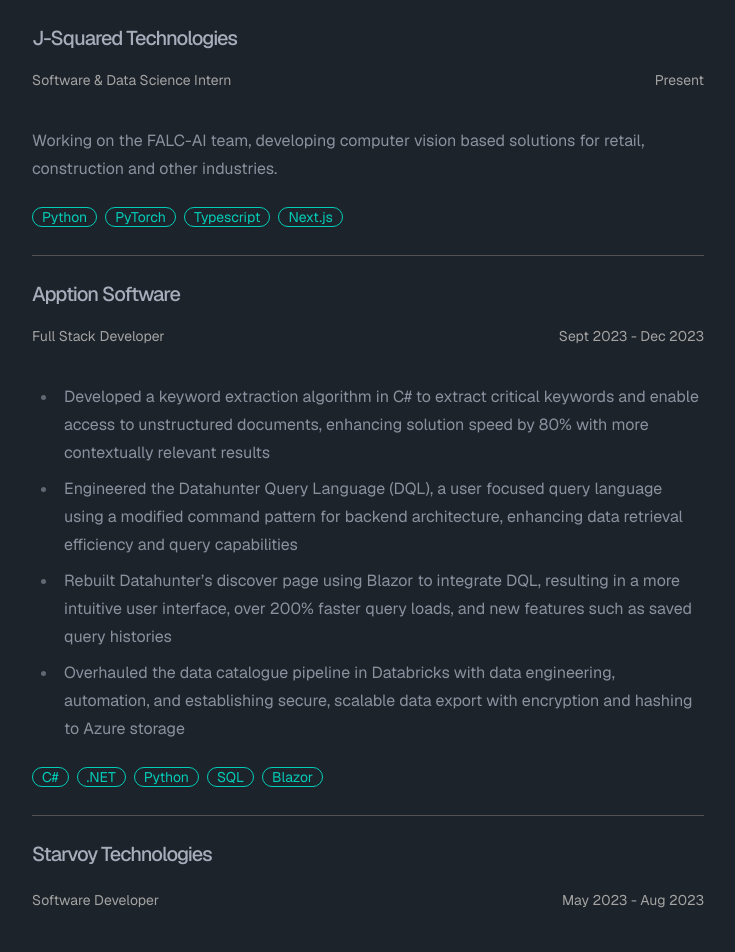
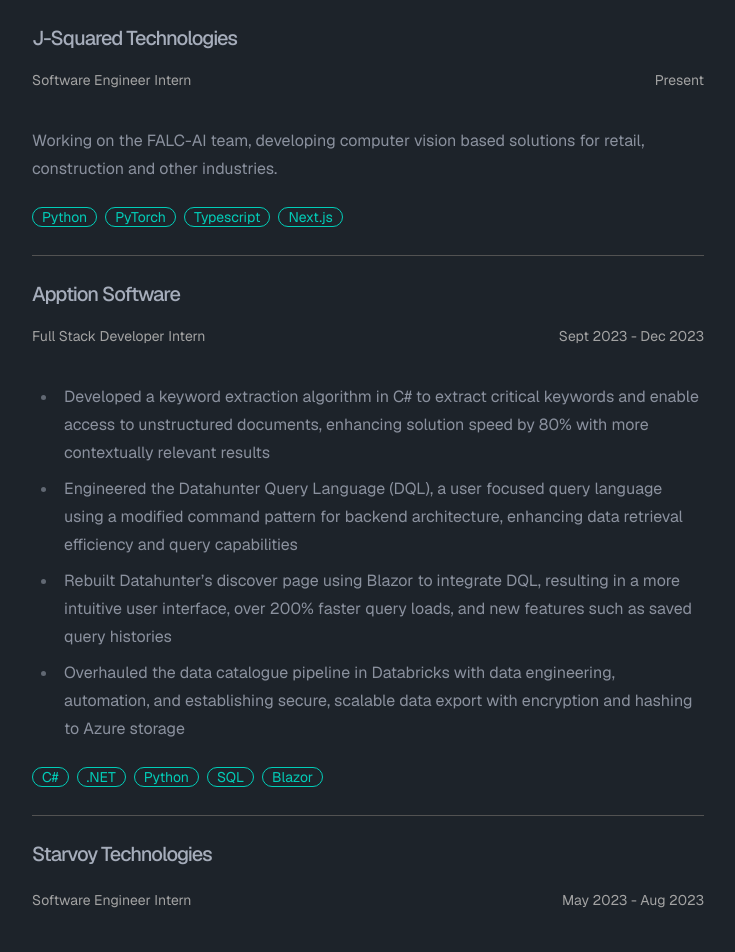
Before and after one commit to elkhourynathan/personal, a Next.js app: page /work in a window 1280 px wide. Shown: the part 272-1224 px from the top of the page, without its empty margins (272-1007 px from the left). Built offline with nearby package versions, Linux system fonts and the light colour scheme.

Commit message:
Minor fix

```diff
--- a/app/work/page.tsx
+++ b/app/work/page.tsx
@@ -19,9 +19,7 @@
           J-Squared Technologies
         </h2>
         <div className="flex flex-row items-start justify-between">
-          <p className="text-neutral-400 text-sm">
-            Software & Data Science Intern
-          </p>
+          <p className="text-neutral-400 text-sm">Software Engineer Intern</p>
           <p className="text-neutral-400 text-sm">Present</p>
         </div>
         <p>
@@ -39,7 +37,7 @@
           Apption Software
         </h2>
         <div className="flex flex-row items-start justify-between">
-          <p className="text-neutral-400 text-sm">Full Stack Developer</p>
+          <p className="text-neutral-400 text-sm">Full Stack Developer Intern</p>
           <p className="text-neutral-400 text-sm">Sept 2023 - Dec 2023</p>
         </div>
         <ul>
@@ -76,7 +74,7 @@
           Starvoy Technologies
         </h2>
         <div className="flex flex-row items-start justify-between">
-          <p className="text-neutral-400 text-sm">Software Developer</p>
+          <p className="text-neutral-400 text-sm">Software Engineer Intern</p>
           <p className="text-neutral-400 text-sm">May 2023 - Aug 2023</p>
         </div>
         <ul>
```
